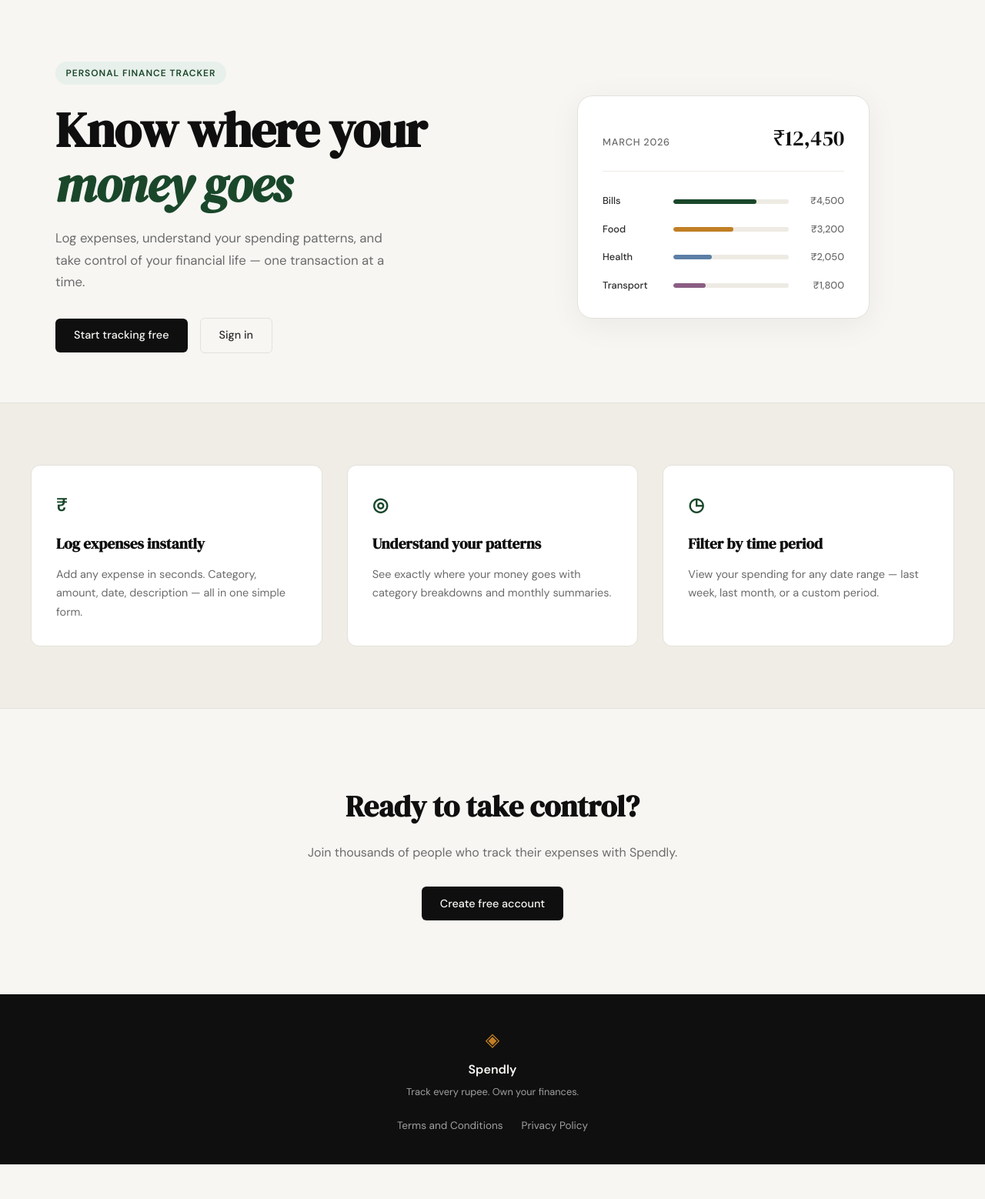
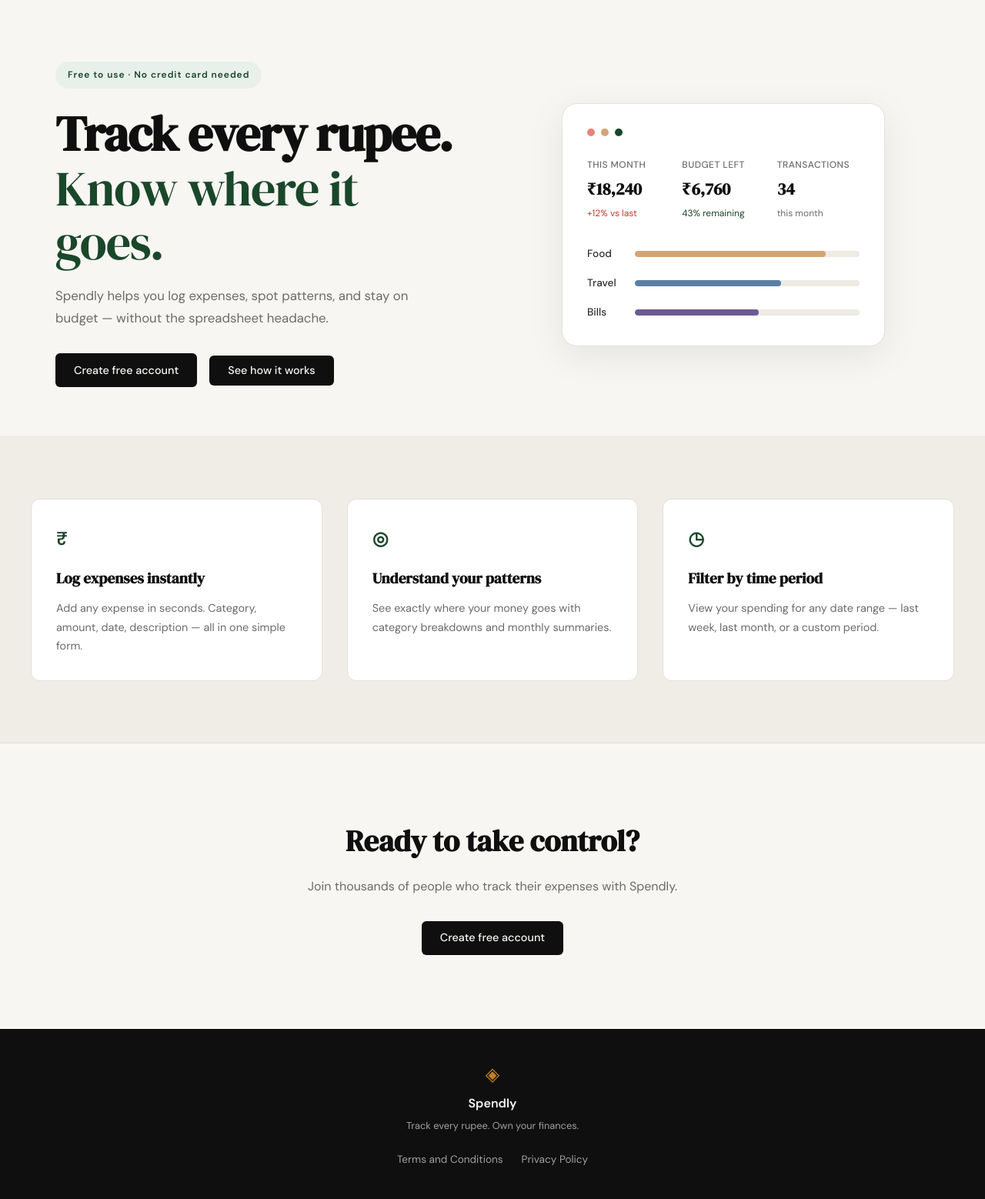
Before and after one commit to mnaeemdev/finance_traker, a Flask app: page / in a window 1280 px wide. Shown: the part 61-1619 px from the top of the page at 77% size. Before the commit the page ends 1574 px from the top, so only its background shows below. Run offline with Flask 3, Linux system fonts and the light colour scheme.

Commit message:
landing: redesign hero section to match mockup

```diff
--- a/static/css/style.css
+++ b/static/css/style.css
@@ -140,8 +140,8 @@ a { color: inherit; text-decoration: none; }
     font-size: 0.75rem;
     font-weight: 600;
     letter-spacing: 0.08em;
-    text-transform: uppercase;
-    padding: 0.35rem 0.85rem;
+    text-transform: none;
+    padding: 0.5rem 1rem;
     border-radius: 999px;
     margin-bottom: 1.5rem;
 }
@@ -156,8 +156,9 @@ a { color: inherit; text-decoration: none; }
 }
 
 .hero-title em {
-    font-style: italic;
+    font-style: normal;
     color: var(--accent);
+    font-weight: 400;
 }
 
 .hero-subtitle {
@@ -183,77 +184,104 @@ a { color: inherit; text-decoration: none; }
     justify-content: center;
 }
 
-.mock-card {
+.dashboard-card {
     background: var(--paper-card);
     border: 1px solid var(--border);
     border-radius: var(--radius-lg);
     padding: 2rem;
     width: 100%;
-    max-width: 380px;
-    box-shadow: 0 8px 40px rgba(0,0,0,0.06);
+    max-width: 420px;
+    box-shadow: 0 12px 48px rgba(0,0,0,0.08);
 }
 
-.mock-card-header {
+.dashboard-dots {
     display: flex;
-    justify-content: space-between;
-    align-items: baseline;
+    gap: 0.5rem;
     margin-bottom: 1.75rem;
-    padding-bottom: 1.25rem;
-    border-bottom: 1px solid var(--border-soft);
 }
 
-.mock-label {
-    font-size: 0.8rem;
+.dot {
+    width: 10px;
+    height: 10px;
+    border-radius: 50%;
+}
+
+.dot-red { background: #e8827a; }
+.dot-orange { background: #d4a574; }
+.dot-green { background: var(--accent); }
+
+.dashboard-stats {
+    display: grid;
+    grid-template-columns: repeat(3, 1fr);
+    gap: 1rem;
+    margin-bottom: 2rem;
+}
+
+.stat-card {
+    display: flex;
+    flex-direction: column;
+    gap: 0.3rem;
+}
+
+.stat-label {
+    font-size: 0.75rem;
     font-weight: 500;
     color: var(--ink-muted);
     text-transform: uppercase;
-    letter-spacing: 0.06em;
+    letter-spacing: 0.04em;
 }
 
-.mock-total {
+.stat-value {
     font-family: var(--font-display);
-    font-size: 1.75rem;
+    font-size: 1.35rem;
+    font-weight: 600;
     color: var(--ink);
 }
 
-.mock-bars { display: flex; flex-direction: column; gap: 1rem; }
+.stat-change {
+    font-size: 0.75rem;
+    color: var(--ink-muted);
+}
 
-.mock-bar-row {
-    display: grid;
-    grid-template-columns: 80px 1fr 60px;
+.stat-change.positive {
+    color: var(--accent);
+}
+
+.stat-change.negative {
+    color: var(--danger);
+}
+
+.dashboard-chart {
+    display: flex;
+    flex-direction: column;
+    gap: 1rem;
+}
+
+.chart-row {
+    display: flex;
     align-items: center;
     gap: 0.75rem;
 }
 
-.mock-cat {
-    font-size: 0.8rem;
+.chart-label {
+    font-size: 0.85rem;
     font-weight: 500;
     color: var(--ink-soft);
+    min-width: 50px;
 }
 
-.mock-bar-track {
-    height: 6px;
+.chart-bar-track {
+    flex: 1;
+    height: 8px;
     background: var(--border-soft);
-    border-radius: 999px;
+    border-radius: 4px;
     overflow: hidden;
 }
 
-.mock-bar {
+.chart-bar {
     height: 100%;
-    background: var(--accent);
-    border-radius: 999px;
+    border-radius: 4px;
     transition: width 0.6s ease;
-}
-
-.mock-bar-2 { background: var(--accent-2); }
-.mock-bar-3 { background: #5b7fa6; }
-.mock-bar-4 { background: #8b5e83; }
-
-.mock-amt {
-    font-size: 0.8rem;
-    font-weight: 500;
-    color: var(--ink-muted);
-    text-align: right;
 }
 
 /* ------------------------------------------------------------------ */
--- a/static/js/main.js
+++ b/static/js/main.js
@@ -1 +1,20 @@
-// main.js — students will add JavaScript here as features are built
+// Modal functionality
+const demoButton = document.getElementById('demo-button');
+const demoModal = document.getElementById('demo-modal');
+const modalClose = document.querySelector('.modal-close');
+
+if (demoButton && demoModal) {
+    demoButton.addEventListener('click', () => {
+        demoModal.classList.add('active');
+    });
+
+    modalClose.addEventListener('click', () => {
+        demoModal.classList.remove('active');
+    });
+
+    demoModal.addEventListener('click', (e) => {
+        if (e.target === demoModal) {
+            demoModal.classList.remove('active');
+        }
+    });
+}
--- a/templates/landing.html
+++ b/templates/landing.html
@@ -6,60 +6,92 @@
 
 <section class="hero">
     <div class="hero-inner">
-        <div class="hero-badge">Personal Finance Tracker</div>
+        <div class="hero-badge">Free to use · No credit card needed</div>
         <h1 class="hero-title">
-            Know where your<br>
-            <em>money goes</em>
+            Track every rupee.<br>
+            <em>Know where it goes.</em>
         </h1>
         <p class="hero-subtitle">
-            Log expenses, understand your spending patterns,
-            and take control of your financial life —
-            one transaction at a time.
+            Spendly helps you log expenses, spot patterns, and stay
+            on budget — without the spreadsheet headache.
         </p>
         <div class="hero-actions">
-            <a href="{{ url_for('register') }}" class="btn-primary">Start tracking free</a>
-            <a href="{{ url_for('login') }}" class="btn-ghost">Sign in</a>
+            <a href="{{ url_for('register') }}" class="btn-primary">Create free account</a>
+            <button id="demo-button" class="btn-primary">See how it works</button>
         </div>
     </div>
     <div class="hero-visual">
-        <div class="mock-card">
-            <div class="mock-card-header">
-                <span class="mock-label">March 2026</span>
-                <span class="mock-total">₹12,450</span>
+        <div class="dashboard-card">
+            <div class="dashboard-dots">
+                <span class="dot dot-red"></span>
+                <span class="dot dot-orange"></span>
+                <span class="dot dot-green"></span>
             </div>
-            <div class="mock-bars">
-                <div class="mock-bar-row">
-                    <span class="mock-cat">Bills</span>
-                    <div class="mock-bar-track">
-                        <div class="mock-bar" style="width: 72%"></div>
+            <div class="dashboard-stats">
+                <div class="stat-card">
+                    <span class="stat-label">This month</span>
+                    <span class="stat-value">₹18,240</span>
+                    <span class="stat-change negative">+12% vs last</span>
+                </div>
+                <div class="stat-card">
+                    <span class="stat-label">Budget left</span>
+                    <span class="stat-value">₹6,760</span>
+                    <span class="stat-change positive">43% remaining</span>
+                </div>
+                <div class="stat-card">
+                    <span class="stat-label">Transactions</span>
+                    <span class="stat-value">34</span>
+                    <span class="stat-change">this month</span>
+                </div>
+            </div>
+            <div class="dashboard-chart">
+                <div class="chart-row">
+                    <span class="chart-label">Food</span>
+                    <div class="chart-bar-track">
+                        <div class="chart-bar" style="width: 85%; background: #d4a574;"></div>
                     </div>
-                    <span class="mock-amt">₹4,500</span>
                 </div>
-                <div class="mock-bar-row">
-                    <span class="mock-cat">Food</span>
-                    <div class="mock-bar-track">
-                        <div class="mock-bar mock-bar-2" style="width: 52%"></div>
+                <div class="chart-row">
+                    <span class="chart-label">Travel</span>
+                    <div class="chart-bar-track">
+                        <div class="chart-bar" style="width: 65%; background: #5b7fa6;"></div>
                     </div>
-                    <span class="mock-amt">₹3,200</span>
                 </div>
-                <div class="mock-bar-row">
-                    <span class="mock-cat">Health</span>
-                    <div class="mock-bar-track">
-                        <div class="mock-bar mock-bar-3" style="width: 33%"></div>
+                <div class="chart-row">
+                    <span class="chart-label">Bills</span>
+                    <div class="chart-bar-track">
+                        <div class="chart-bar" style="width: 55%; background: #6b5b95;"></div>
                     </div>
-                    <span class="mock-amt">₹2,050</span>
-                </div>
-                <div class="mock-bar-row">
-                    <span class="mock-cat">Transport</span>
-                    <div class="mock-bar-track">
-                        <div class="mock-bar mock-bar-4" style="width: 28%"></div>
-                    </div>
-                    <span class="mock-amt">₹1,800</span>
                 </div>
             </div>
         </div>
     </div>
 </section>
+
+<div id="demo-modal" class="modal">
+    <div class="modal-content">
+        <button class="modal-close">&times;</button>
+        <h2>How Spendly Works</h2>
+        <div class="modal-body">
+            <div class="modal-step">
+                <div class="step-number">1</div>
+                <h3>Log Your Expenses</h3>
+                <p>Add any expense in seconds. Category, amount, date, description — all in one simple form.</p>
+            </div>
+            <div class="modal-step">
+                <div class="step-number">2</div>
+                <h3>Spot Your Patterns</h3>
+                <p>See exactly where your money goes with category breakdowns and monthly summaries.</p>
+            </div>
+            <div class="modal-step">
+                <div class="step-number">3</div>
+                <h3>Stay on Budget</h3>
+                <p>Filter by time period and view your spending for any date range — last week, last month, or custom.</p>
+            </div>
+        </div>
+        <a href="{{ url_for('register') }}" class="btn-primary">Get started free</a>
+    </div>
+</div>
 
 <section class="features">
     <div class="features-inner">
```
Also changed, not shown: other parts of static/css/style.css (+124 -1 lines), templates/terms.html (added, +136 -0 lines).
